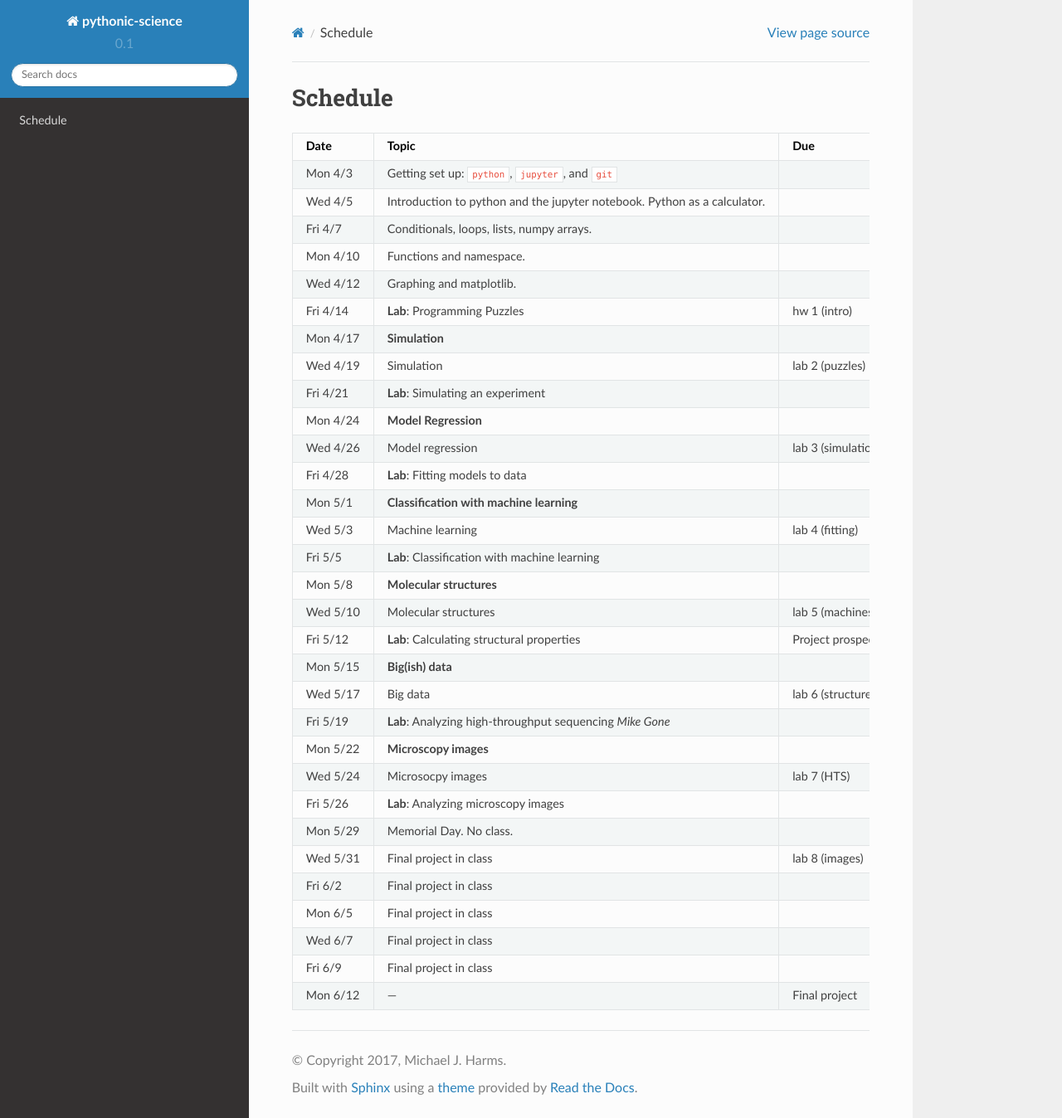
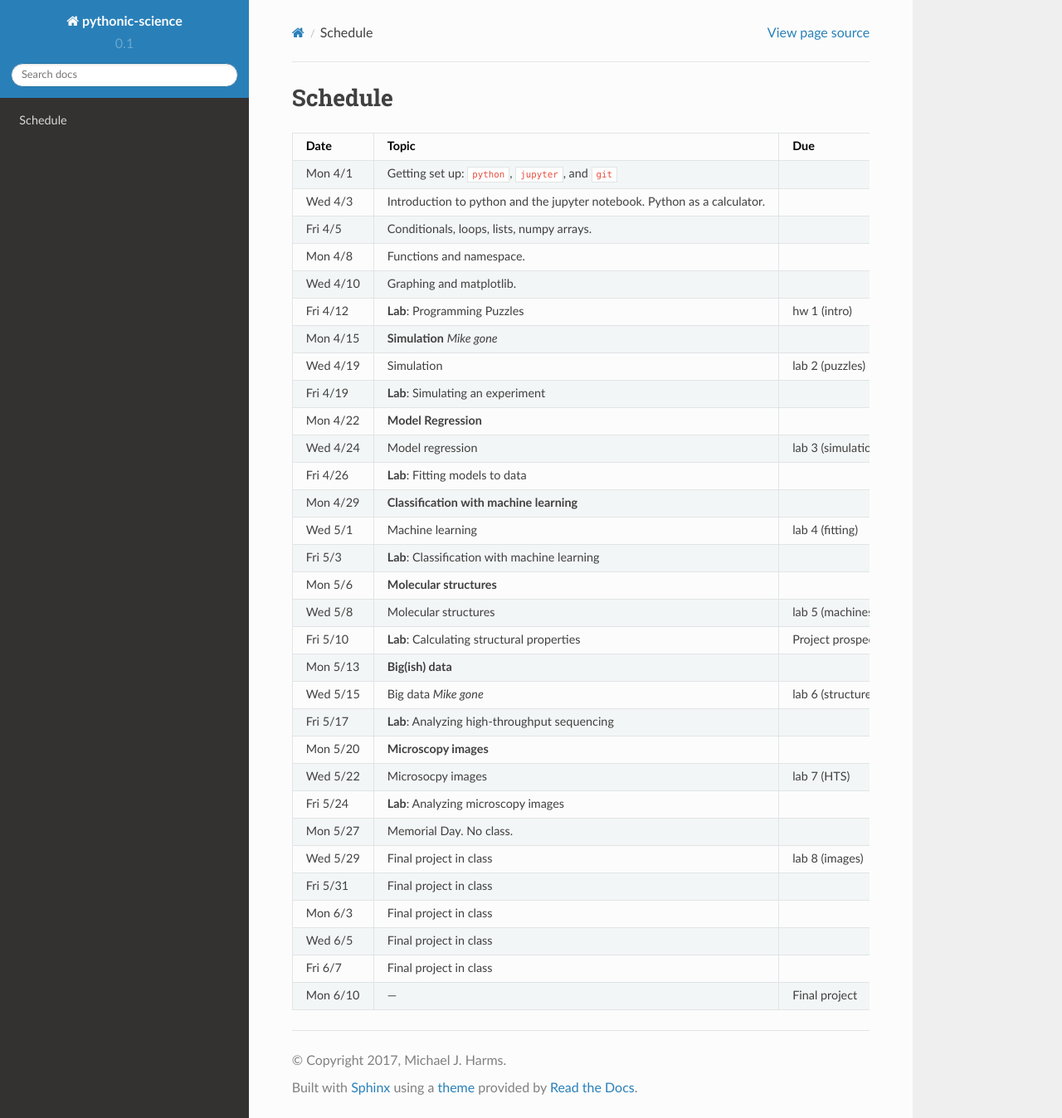
Before and after one commit to harmsm/pythonic-science, a Sphinx documentation site: the page built from docs/source/schedule.rst, in a window 1280 px wide and 1348 px high. Shown: the whole window at 83% size. Built offline with Sphinx 7.4.7 and the Read the Docs theme 2.0.0, drawn with Linux system fonts in a browser that asks for light colours.

```diff
--- a/docs/source/schedule.rst
+++ b/docs/source/schedule.rst
@@ -5,65 +5,65 @@ Schedule
 +---------+--------------------------------------------------------------------------+--------------------+
 | Date    | Topic                                                                    | Due                |
 +=========+==========================================================================+====================+
-| Mon 4/3 | Getting set up: :code:`python`, :code:`jupyter`, and :code:`git`         |                    |
+| Mon 4/1 | Getting set up: :code:`python`, :code:`jupyter`, and :code:`git`         |                    |
 +---------+--------------------------------------------------------------------------+--------------------+
-| Wed 4/5 | Introduction to python and the jupyter notebook.  Python as a calculator.|                    |
+| Wed 4/3 | Introduction to python and the jupyter notebook.  Python as a calculator.|                    |
 +---------+--------------------------------------------------------------------------+--------------------+
-| Fri 4/7 | Conditionals, loops, lists, numpy arrays.                                |                    |
+| Fri 4/5 | Conditionals, loops, lists, numpy arrays.                                |                    |
 +---------+--------------------------------------------------------------------------+--------------------+
-| Mon 4/10| Functions and namespace.                                                 |                    |
+| Mon 4/8 | Functions and namespace.                                                 |                    |
 +---------+--------------------------------------------------------------------------+--------------------+
-| Wed 4/12| Graphing and matplotlib.                                                 |                    |
+| Wed 4/10| Graphing and matplotlib.                                                 |                    |
 +---------+--------------------------------------------------------------------------+--------------------+
-| Fri 4/14| **Lab**: Programming Puzzles                                             | hw 1 (intro)       |
+| Fri 4/12| **Lab**: Programming Puzzles                                             | hw 1 (intro)       |
 +---------+--------------------------------------------------------------------------+--------------------+
-| Mon 4/17| **Simulation**                                                           |                    |
+| Mon 4/15| **Simulation**    *Mike gone*                                            |                    |
 +---------+--------------------------------------------------------------------------+--------------------+
 | Wed 4/19| Simulation                                                               | lab 2 (puzzles)    |
 +---------+--------------------------------------------------------------------------+--------------------+
-| Fri 4/21| **Lab**: Simulating an experiment                                        |                    |
+| Fri 4/19| **Lab**: Simulating an experiment                                        |                    |
 +---------+--------------------------------------------------------------------------+--------------------+
-| Mon 4/24| **Model Regression**                                                     |                    |
+| Mon 4/22| **Model Regression**                                                     |                    |
 +---------+--------------------------------------------------------------------------+--------------------+
-| Wed 4/26| Model regression                                                         | lab 3 (simulation) |
+| Wed 4/24| Model regression                                                         | lab 3 (simulation) |
 +---------+--------------------------------------------------------------------------+--------------------+
-| Fri 4/28| **Lab**: Fitting models to data                                          |                    |
+| Fri 4/26| **Lab**: Fitting models to data                                          |                    |
 +---------+--------------------------------------------------------------------------+--------------------+
-| Mon 5/1 | **Classification with machine learning**                                 |                    |
+| Mon 4/29| **Classification with machine learning**                                 |                    |
 +---------+--------------------------------------------------------------------------+--------------------+
-| Wed 5/3 | Machine learning                                                         | lab 4 (fitting)    |
+| Wed 5/1 | Machine learning                                                         | lab 4 (fitting)    |
 +---------+--------------------------------------------------------------------------+--------------------+
-| Fri 5/5 | **Lab**: Classification with machine learning                            |                    |
+| Fri 5/3 | **Lab**: Classification with machine learning                            |                    |
 +---------+--------------------------------------------------------------------------+--------------------+
-| Mon 5/8 | **Molecular structures**                                                 |                    |
+| Mon 5/6 | **Molecular structures**                                                 |                    |
 +---------+--------------------------------------------------------------------------+--------------------+
-| Wed 5/10| Molecular structures                                                     | lab 5 (machines)   |
+| Wed 5/8 | Molecular structures                                                     | lab 5 (machines)   |
 +---------+--------------------------------------------------------------------------+--------------------+
-| Fri 5/12| **Lab**: Calculating structural properties                               | Project prospectus |
+| Fri 5/10| **Lab**: Calculating structural properties                               | Project prospectus |
 +---------+--------------------------------------------------------------------------+--------------------+
-| Mon 5/15| **Big(ish) data**                                                        |                    |
+| Mon 5/13| **Big(ish) data**                                                        |                    |
 +---------+--------------------------------------------------------------------------+--------------------+
-| Wed 5/17| Big data                                                                 | lab 6 (structure)  |
+| Wed 5/15| Big data                           *Mike gone*                           | lab 6 (structure)  |
 +---------+--------------------------------------------------------------------------+--------------------+
-| Fri 5/19| **Lab**: Analyzing high-throughput sequencing      *Mike Gone*           |                    |
+| Fri 5/17| **Lab**: Analyzing high-throughput sequencing                            |                    |
 +---------+--------------------------------------------------------------------------+--------------------+
-| Mon 5/22| **Microscopy images**                                                    |                    |
+| Mon 5/20| **Microscopy images**                                                    |                    |
 +---------+--------------------------------------------------------------------------+--------------------+
-| Wed 5/24| Microsocpy images                                                        | lab 7 (HTS)        |
+| Wed 5/22| Microsocpy images                                                        | lab 7 (HTS)        |
 +---------+--------------------------------------------------------------------------+--------------------+
-| Fri 5/26| **Lab**: Analyzing microscopy images                                     |                    |
+| Fri 5/24| **Lab**: Analyzing microscopy images                                     |                    |
 +---------+--------------------------------------------------------------------------+--------------------+
-| Mon 5/29| Memorial Day. No class.                                                  |                    |
+| Mon 5/27| Memorial Day. No class.                                                  |                    |
 +---------+--------------------------------------------------------------------------+--------------------+
-| Wed 5/31| Final project in class                                                   | lab 8 (images)     |
+| Wed 5/29| Final project in class                                                   | lab 8 (images)     |
 +---------+--------------------------------------------------------------------------+--------------------+
-| Fri 6/2 | Final project in class                                                   |                    |
+| Fri 5/31| Final project in class                                                   |                    |
 +---------+--------------------------------------------------------------------------+--------------------+
-| Mon 6/5 | Final project in class                                                   |                    |
+| Mon 6/3 | Final project in class                                                   |                    |
 +---------+--------------------------------------------------------------------------+--------------------+
-| Wed 6/7 | Final project in class                                                   |                    |
+| Wed 6/5 | Final project in class                                                   |                    |
 +---------+--------------------------------------------------------------------------+--------------------+
-| Fri 6/9 | Final project in class                                                   |                    |
+| Fri 6/7 | Final project in class                                                   |                    |
 +---------+--------------------------------------------------------------------------+--------------------+
-| Mon 6/12| ---                                                                      | Final project      |
+| Mon 6/10| ---                                                                      | Final project      |
 +---------+--------------------------------------------------------------------------+--------------------+
```
Also changed, not shown: docs/source/index.rst (+8 -35 lines).
